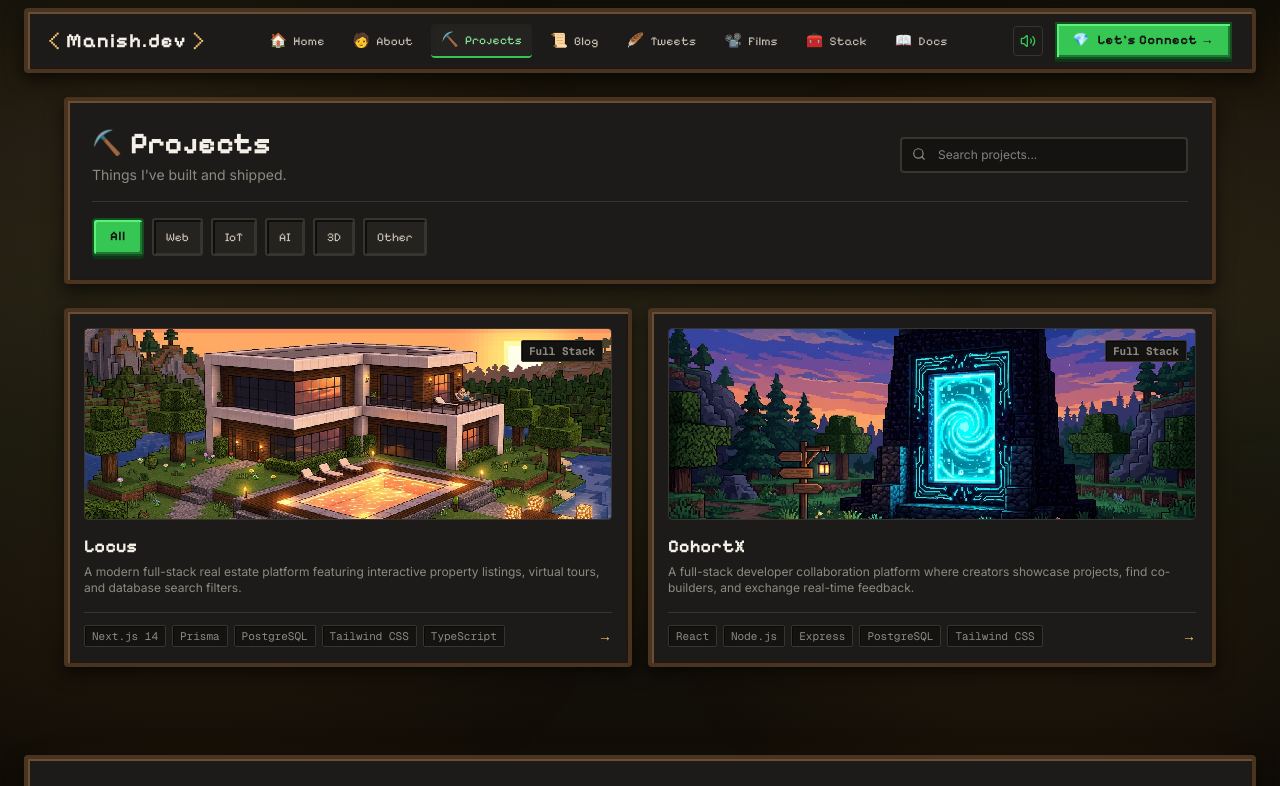
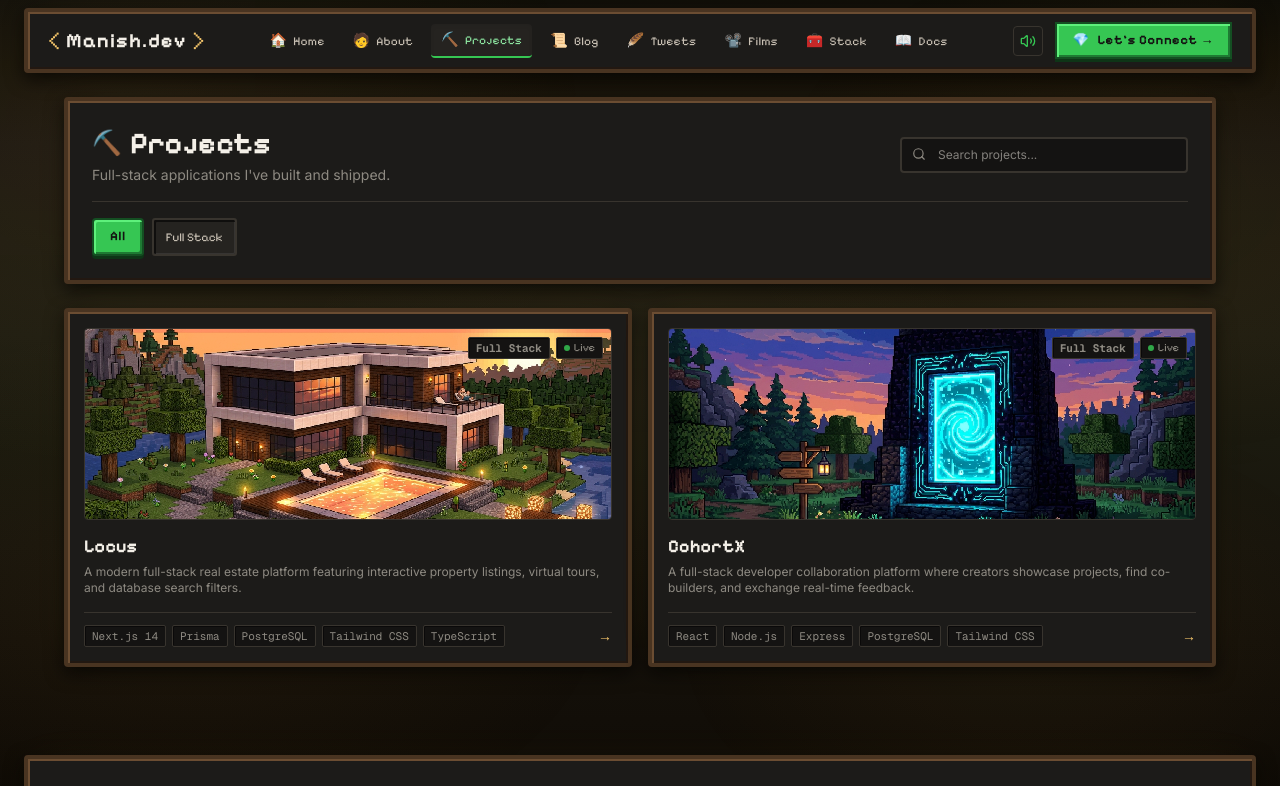
Before and after one commit to manish-3d/protfolio-manish, a Next.js app: page /projects in a window 1280 px wide. Shown: the top 786 px of the page. Built offline with nearby package versions, Linux system fonts and the light colour scheme.

Commit message:
feat(projects): enhance projects directory with live deployment links and filter categories

```diff
--- a/src/app/projects/page.tsx
+++ b/src/app/projects/page.tsx
@@ -7,7 +7,7 @@ import { sound } from "@/lib/soundService";
 import { PROJECTS } from "@/data/portfolioData";
 import { Search } from "lucide-react";
 
-type CategoryFilter = "All" | "Web" | "IoT" | "AI" | "3D" | "Other";
+type CategoryFilter = "All" | "Full Stack";
 
 export default function ProjectsPage() {
   const [selectedCategory, setSelectedCategory] = useState<CategoryFilter>("All");
@@ -42,7 +42,7 @@ export default function ProjectsPage() {
               </h1>
             </div>
             <p className="text-xs sm:text-sm text-[#8E8A82] mt-1">
-              Things I&apos;ve built and shipped.
+              Full-stack applications I&apos;ve built and shipped.
             </p>
           </div>
 
@@ -61,7 +61,7 @@ export default function ProjectsPage() {
 
         {/* Filter Pills Bar */}
         <div className="flex flex-wrap gap-2 mt-4 pt-4 border-t border-[#38342e]">
-          {(["All", "Web", "IoT", "AI", "3D", "Other"] as CategoryFilter[]).map((cat) => {
+          {(["All", "Full Stack"] as CategoryFilter[]).map((cat) => {
             const isActive = selectedCategory === cat;
             return (
               <button
@@ -100,10 +100,16 @@ export default function ProjectsPage() {
                     fill
                     className="object-cover object-center group-hover:scale-105 transition-transform duration-200 pixelated"
                   />
-                  <div className="absolute top-2 right-2">
+                  <div className="absolute top-2 right-2 flex items-center gap-1.5">
                     <span className="mc-tag text-[10px] bg-[#141312]/90 border-[#36C653]/40 text-[#8DE6A0] font-bold">
                       {project.category}
                     </span>
+                    {project.liveUrl && (
+                      <span className="mc-tag text-[10px] bg-[#141312]/90 border-[#36C653]/60 text-[#36C653] flex items-center gap-1 font-pixel">
+                        <span className="inline-block w-1.5 h-1.5 rounded-full bg-[#36C653] animate-pulse" />
+                        Live
+                      </span>
+                    )}
                   </div>
                 </div>
 
```
